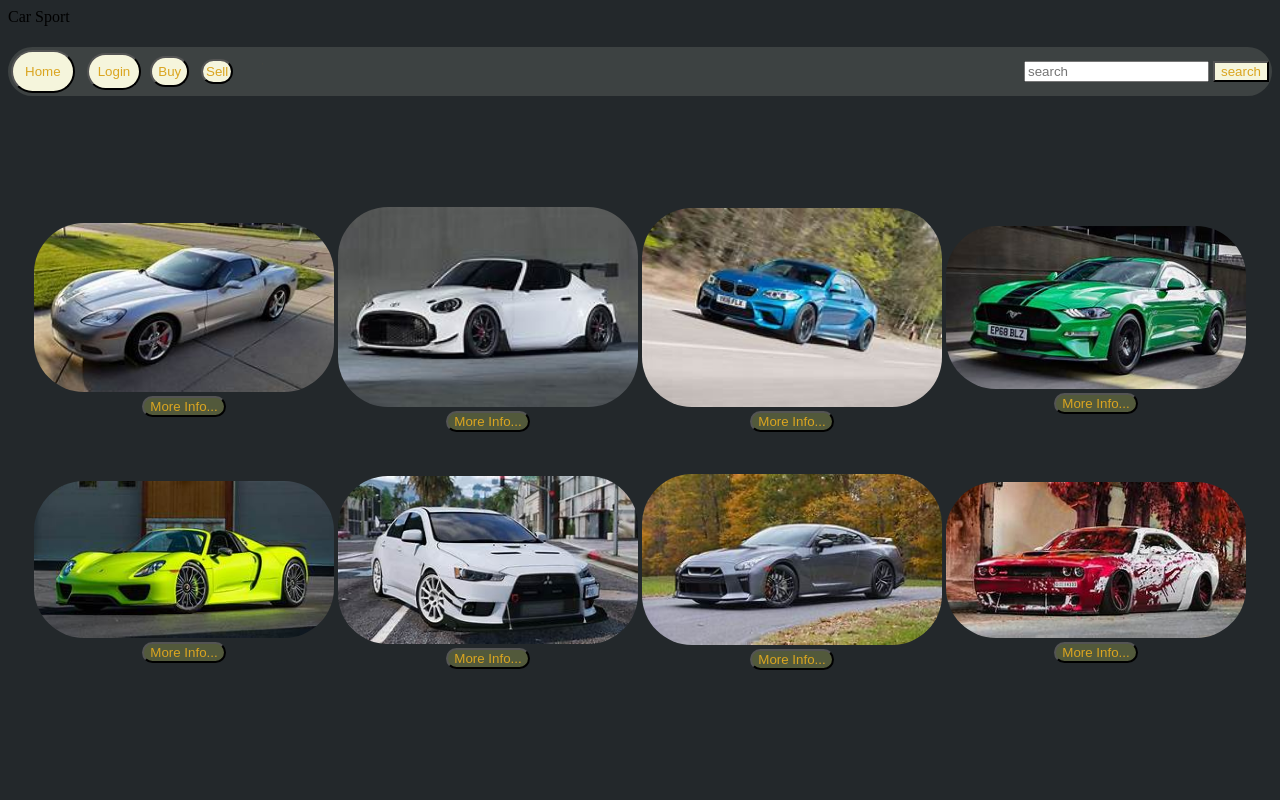
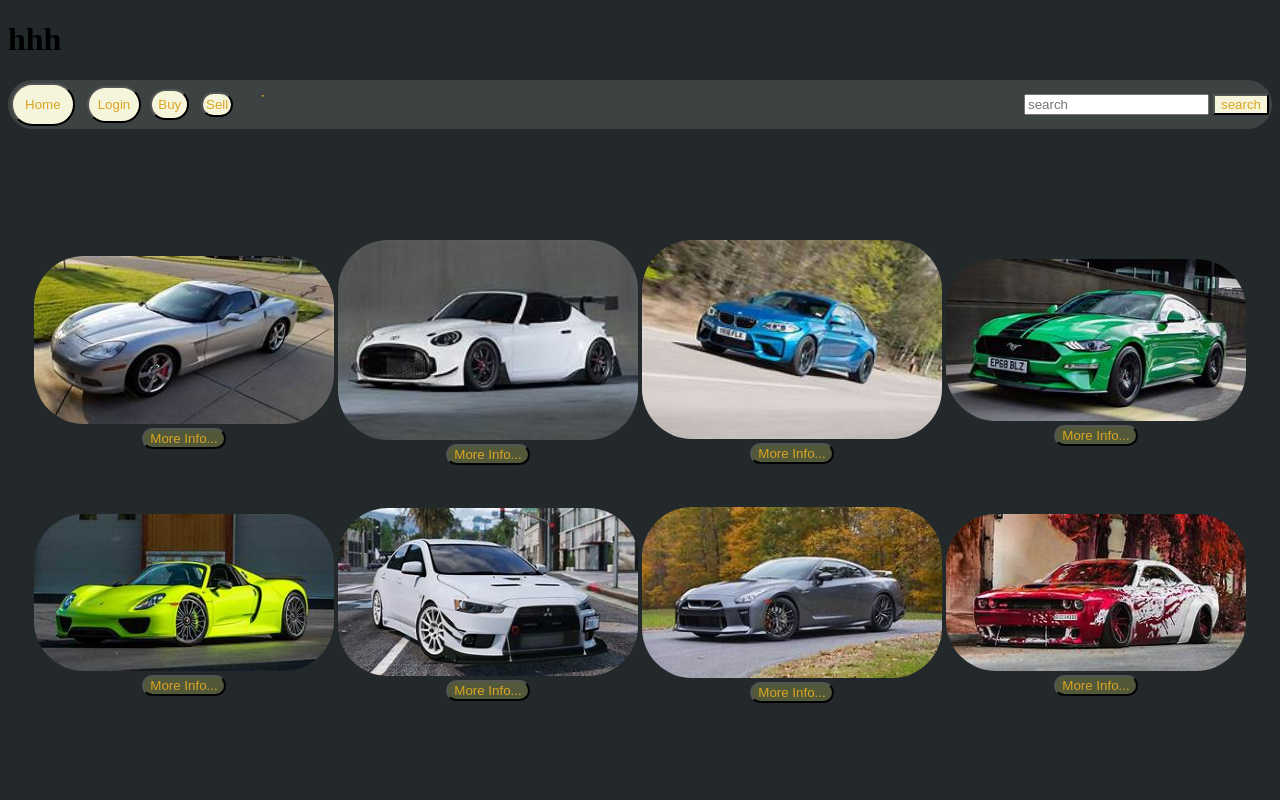
Before and after one commit to peshah12/CARSPORT, a plain HTML site: page index.html in a window 1280 px wide. Shown: the top 800 px of the page. Drawn offline with Linux system fonts and the light colour scheme.

Commit message:
Update index.html

```diff
--- a/index.html
+++ b/index.html
@@ -3,11 +3,11 @@
 <head>
   <link rel="stylesheet" type="text/css" href="homecss.css">
   <meta charset="utf-8">
-  <meta name="viewport" content="width=device-width, initial-scale=2.0"
+
   <title>Car Sport</title>
 </head>
 <body>
-
+  <h1>hhh</h1>
 
 <header>
 
```
